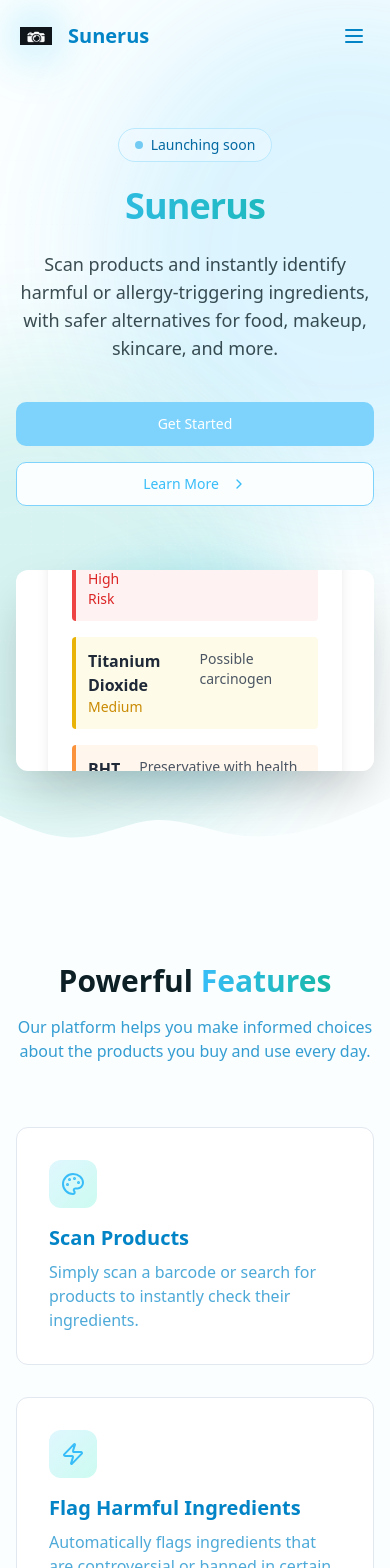
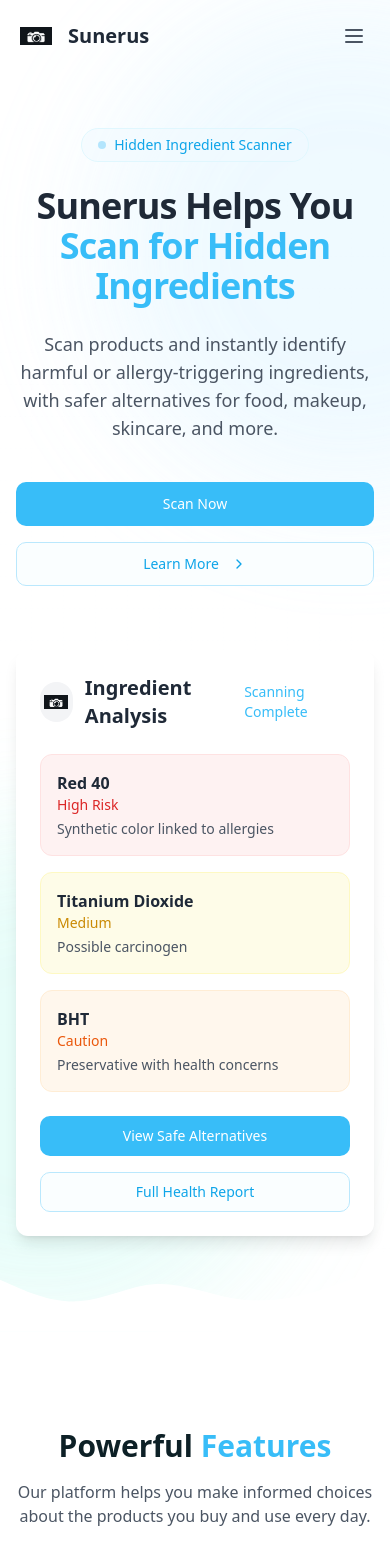
Before and after one commit to dhdhdh392922229/lovable-web-gleam, a React (Vite) app: page / in a window 390 px wide. Shown: the top 1568 px of the page. Built offline with nearby package versions, Linux system fonts and the light colour scheme.

Commit message:
Fix: Improve footer and hero styling
Refactor footer and hero components to align with a light blue, clean aesthetic, similar to Apple's developer interface.

```diff
--- a/src/components/Features.tsx
+++ b/src/components/Features.tsx
@@ -37,13 +37,13 @@ const features = [
 
 const Features = () => {
   return (
-    <section id="features" className="py-24 relative bg-background">
+    <section id="features" className="py-24 relative bg-white">
       <div className="container mx-auto px-4">
         <div className="text-center max-w-3xl mx-auto mb-16">
           <h2 className="text-3xl md:text-4xl font-bold mb-4">
-            Powerful <span className="text-gradient">Features</span>
+            Powerful <span className="text-azure-400">Features</span>
           </h2>
-          <p className="text-azure-600/80">
+          <p className="text-gray-600">
             Our platform helps you make informed choices about the products you buy and use every day.
           </p>
         </div>
@@ -52,15 +52,15 @@ const Features = () => {
           {features.map((feature, index) => (
             <div
               key={index}
-              className="relative group p-8 rounded-xl border border-border bg-white hover:border-azure-300/50 hover:shadow-lg transition-all duration-300"
+              className="relative group p-8 rounded-xl border border-gray-100 bg-white hover:border-azure-100 hover:shadow-lg transition-all duration-300"
             >
-              <div className="absolute -inset-0.5 bg-gradient-to-r from-azure-400 to-opal-500 rounded-xl opacity-0 group-hover:opacity-20 transition-opacity blur-sm"></div>
+              <div className="absolute -inset-0.5 bg-gradient-to-r from-azure-200 to-opal-200 rounded-xl opacity-0 group-hover:opacity-10 transition-opacity blur-sm"></div>
               <div className="relative">
-                <div className="mb-4 p-3 rounded-lg bg-gradient-to-br from-azure-100 to-opal-100 dark:from-azure-900/30 dark:to-opal-800/30 inline-flex">
+                <div className="mb-4 p-3 rounded-lg bg-gradient-to-br from-azure-50 to-opal-50 inline-flex">
                   <feature.icon className="h-6 w-6 text-azure-400" />
                 </div>
-                <h3 className="text-xl font-semibold mb-2 text-azure-600">{feature.title}</h3>
-                <p className="text-azure-600/70">{feature.description}</p>
+                <h3 className="text-xl font-semibold mb-2 text-gray-800">{feature.title}</h3>
+                <p className="text-gray-600">{feature.description}</p>
               </div>
             </div>
           ))}
--- a/src/components/Footer.tsx
+++ b/src/components/Footer.tsx
@@ -10,32 +10,32 @@ const Footer = () => {
           {/* Company Info */}
           <div>
             <div className="flex items-center mb-5">
-              <div className="h-8 w-8 rounded-lg bg-white flex items-center justify-center overflow-hidden">
+              <div className="h-8 w-8 flex items-center justify-center">
                 <img
                   src="/lovable-uploads/239c243a-8627-416b-ac27-45607806694d.png"
                   alt="Sunerus Logo"
                   className="w-6 h-6 object-contain"
                 />
               </div>
-              <span className="ml-2 text-lg font-bold text-azure-600">Sunerus</span>
+              <span className="ml-2 text-lg font-bold text-gray-800">Sunerus</span>
             </div>
-            <p className="text-azure-600/70 mb-4">
+            <p className="text-gray-600 mb-4">
               Helping consumers make informed choices about the products they use by providing detailed information about ingredients and safer alternatives.
             </p>
             <div className="flex space-x-3">
               {/* Social media icons */}
               <a
                 href="#"
-                className="w-8 h-8 rounded-full bg-azure-100 flex items-center justify-center hover:bg-azure-200 transition-colors"
+                className="w-8 h-8 rounded-full bg-azure-50 flex items-center justify-center hover:bg-azure-100 transition-colors"
               >
-                <Instagram className="w-4 h-4 text-azure-600" />
+                <Instagram className="w-4 h-4 text-azure-400" />
                 <span className="sr-only">Instagram</span>
               </a>
               <a
                 href="#"
-                className="w-8 h-8 rounded-full bg-azure-100 flex items-center justify-center hover:bg-azure-200 transition-colors"
+                className="w-8 h-8 rounded-full bg-azure-50 flex items-center justify-center hover:bg-azure-100 transition-colors"
               >
-                <Linkedin className="w-4 h-4 text-azure-600" />
+                <Linkedin className="w-4 h-4 text-azure-400" />
                 <span className="sr-only">LinkedIn</span>
               </a>
             </div>
@@ -43,39 +43,39 @@ const Footer = () => {
 
           {/* Quick Links */}
           <div>
-            <h3 className="font-semibold mb-5 text-azure-700">Quick Links</h3>
+            <h3 className="font-semibold mb-5 text-gray-800">Quick Links</h3>
             <ul className="space-y-3">
-              <li><a href="#" className="text-azure-600/70 hover:text-azure-600 transition-colors">Home</a></li>
-              <li><a href="#features" className="text-azure-600/70 hover:text-azure-600 transition-colors">Features</a></li>
-              <li><a href="#contact" className="text-azure-600/70 hover:text-azure-600 transition-colors">Contact</a></li>
+              <li><a href="#" className="text-gray-600 hover:text-azure-400 transition-colors">Home</a></li>
+              <li><a href="#features" className="text-gray-600 hover:text-azure-400 transition-colors">Features</a></li>
+              <li><a href="#contact" className="text-gray-600 hover:text-azure-400 transition-colors">Contact</a></li>
             </ul>
           </div>
 
           {/* Resources */}
           <div>
-            <h3 className="font-semibold mb-5 text-azure-700">Resources</h3>
+            <h3 className="font-semibold mb-5 text-gray-800">Resources</h3>
             <ul className="space-y-3">
-              <li><a href="#" className="text-azure-600/70 hover:text-azure-600 transition-colors">Ingredient Database</a></li>
-              <li><a href="#" className="text-azure-600/70 hover:text-azure-600 transition-colors">Safer Alternatives</a></li>
-              <li><a href="#" className="text-azure-600/70 hover:text-azure-600 transition-colors">Help Center</a></li>
-              <li><a href="#" className="text-azure-600/70 hover:text-azure-600 transition-colors">User Guides</a></li>
-              <li><a href="#" className="text-azure-600/70 hover:text-azure-600 transition-colors">Privacy Policy</a></li>
+              <li><a href="#" className="text-gray-600 hover:text-azure-400 transition-colors">Ingredient Database</a></li>
+              <li><a href="#" className="text-gray-600 hover:text-azure-400 transition-colors">Safer Alternatives</a></li>
+              <li><a href="#" className="text-gray-600 hover:text-azure-400 transition-colors">Help Center</a></li>
+              <li><a href="#" className="text-gray-600 hover:text-azure-400 transition-colors">User Guides</a></li>
+              <li><a href="#" className="text-gray-600 hover:text-azure-400 transition-colors">Privacy Policy</a></li>
             </ul>
           </div>
 
           {/* Newsletter */}
           <div>
-            <h3 className="font-semibold mb-5 text-azure-700">Stay Updated</h3>
-            <p className="text-azure-600/70 mb-4">Subscribe to our newsletter for the latest updates on ingredient research and app features.</p>
+            <h3 className="font-semibold mb-5 text-gray-800">Stay Updated</h3>
+            <p className="text-gray-600 mb-4">Subscribe to our newsletter for the latest updates on ingredient research and app features.</p>
             <form className="flex">
               <input
                 type="email"
                 placeholder="Enter your email"
-                className="px-4 py-2 rounded-l-lg border border-azure-200 focus:outline-none focus:ring-1 focus:ring-azure-500 flex-grow"
+                className="px-4 py-2 rounded-l-lg border border-gray-200 focus:outline-none focus:ring-1 focus:ring-azure-400 flex-grow"
               />
               <button
                 type="submit"
-                className="bg-azure-300 hover:bg-azure-400 text-white px-4 py-2 rounded-r-lg transition-colors"
+                className="bg-azure-400 hover:bg-azure-500 text-white px-4 py-2 rounded-r-lg transition-colors"
               >
                 Subscribe
               </button>
@@ -83,7 +83,7 @@ const Footer = () => {
           </div>
         </div>
 
-        <div className="pt-8 border-t border-border text-center text-azure-600/60 text-sm">
+        <div className="pt-8 border-t border-gray-100 text-center text-gray-500 text-sm">
           <p>&copy; {new Date().getFullYear()} Sunerus Inc. All rights reserved.</p>
         </div>
       </div>
--- a/src/components/Hero.tsx
+++ b/src/components/Hero.tsx
@@ -6,94 +6,98 @@ import { ChevronRight } from "lucide-react";
 const Hero = () => {
   return (
     <section className="relative pt-32 pb-24 md:pt-40 md:pb-32 overflow-hidden">
-      {/* Background gradient effects */}
+      {/* Background gradient effects - lighter and cleaner */}
       <div className="absolute inset-0 overflow-hidden">
-        <div className="absolute top-0 left-1/4 w-[500px] h-[500px] bg-azure-400/20 rounded-full blur-3xl opacity-30 animate-glow"></div>
-        <div className="absolute bottom-0 right-1/4 w-[500px] h-[500px] bg-opal-500/20 rounded-full blur-3xl opacity-30 animate-glow"></div>
-        <div className="absolute inset-0 bg-grid opacity-20"></div>
+        <div className="absolute top-0 left-1/4 w-[500px] h-[500px] bg-azure-200/30 rounded-full blur-3xl opacity-30 animate-glow"></div>
+        <div className="absolute bottom-0 right-1/4 w-[500px] h-[500px] bg-opal-200/30 rounded-full blur-3xl opacity-30 animate-glow"></div>
+        <div className="absolute inset-0 bg-grid opacity-10"></div>
       </div>
 
       <div className="container relative mx-auto px-4">
         <div className="text-center max-w-4xl mx-auto">
-          <div className="mb-6 inline-flex items-center px-4 py-1.5 rounded-full border border-azure-200 bg-azure-50/50 dark:border-azure-700 dark:bg-azure-900/30">
-            <span className="animate-pulse w-2 h-2 rounded-full bg-azure-500 mr-2"></span>
-            <span className="text-sm font-medium text-azure-700 dark:text-azure-300">Launching soon</span>
+          <div className="mb-6 inline-flex items-center px-4 py-1.5 rounded-full border border-azure-100 bg-azure-50/50">
+            <span className="animate-pulse w-2 h-2 rounded-full bg-azure-300 mr-2"></span>
+            <span className="text-sm font-medium text-azure-500">Hidden Ingredient Scanner</span>
           </div>
 
           <h1 className="text-4xl md:text-6xl lg:text-7xl font-bold mb-6 tracking-tight">
-            <span className="text-gradient block mb-1">Sunerus</span>
+            <span className="text-gray-800 block">Sunerus Helps You</span>
+            <span className="text-azure-400 block">Scan for Hidden Ingredients</span>
           </h1>
 
-          <p className="text-lg md:text-xl text-foreground/80 mb-10 max-w-3xl mx-auto">
+          <p className="text-lg md:text-xl text-gray-600 mb-10 max-w-3xl mx-auto">
             Scan products and instantly identify harmful or allergy-triggering ingredients, with safer alternatives for food, makeup, skincare, and more.
           </p>
 
           <div className="flex flex-col sm:flex-row gap-4 justify-center">
-            <Button size="lg" className="bg-azure-300 hover:bg-azure-400 text-white font-medium px-8">
-              Get Started
+            <Button size="lg" className="bg-azure-400 hover:bg-azure-500 text-white font-medium px-8">
+              Scan Now
             </Button>
-            <Button variant="outline" size="lg" className="group text-azure-400 border-azure-300">
+            <Button variant="outline" size="lg" className="group text-azure-500 border-azure-200">
               Learn More
               <ChevronRight size={16} className="ml-1 group-hover:translate-x-1 transition-transform" />
             </Button>
           </div>
         </div>
 
-        {/* Hero Image */}
+        {/* Hero Image - Ingredient Analysis Card */}
         <div className="mt-16 relative max-w-5xl mx-auto">
-          <div className="glow-effect">
-            <div className="relative rounded-lg overflow-hidden shadow-2xl bg-white dark:bg-gray-800">
-              <div className="aspect-[16/9] w-full overflow-hidden">
-                <div className="h-full w-full flex items-center justify-center p-8">
-                  <div className="w-full max-w-2xl bg-white rounded-xl shadow-lg p-6">
-                    <h3 className="text-xl font-semibold text-gray-800 mb-4">Ingredient Analysis</h3>
-                    <div className="space-y-4">
-                      <div className="p-3 border-l-4 border-red-500 bg-red-50 rounded">
-                        <div className="flex justify-between">
+          <div className="relative rounded-xl overflow-hidden shadow-lg bg-white">
+            <div className="p-6 md:p-8">
+              <div className="flex justify-between items-center mb-6">
+                <div className="flex items-center">
+                  <div className="h-10 w-10 bg-gray-100 flex items-center justify-center rounded-full mr-3">
+                    <img
+                      src="/lovable-uploads/239c243a-8627-416b-ac27-45607806694d.png"
+                      alt="Sunerus Icon"
+                      className="w-6 h-6 object-contain"
+                    />
+                  </div>
+                  <h3 className="text-xl font-semibold text-gray-800">Ingredient Analysis</h3>
+                </div>
+                <span className="text-sm text-azure-400 font-medium">Scanning Complete</span>
+              </div>
+
+              <div className="space-y-4 mb-6">
+                <div className="grid grid-cols-1 md:grid-cols-3 gap-4">
+                  <div className="p-4 border border-red-100 bg-red-50 rounded-lg">
                     <div>
                       <p className="font-bold text-gray-800">Red 40</p>
                       <p className="text-red-600 text-sm font-medium">High Risk</p>
-                          </div>
-                          <span className="text-sm text-gray-600">Synthetic color linked to allergies</span>
+                      <p className="text-sm text-gray-600 mt-1">Synthetic color linked to allergies</p>
                     </div>
                   </div>
 
-                      <div className="p-3 border-l-4 border-yellow-500 bg-yellow-50 rounded">
-                        <div className="flex justify-between">
+                  <div className="p-4 border border-yellow-100 bg-yellow-50 rounded-lg">
                     <div>
                       <p className="font-bold text-gray-800">Titanium Dioxide</p>
                       <p className="text-yellow-600 text-sm font-medium">Medium</p>
-                          </div>
-                          <span className="text-sm text-gray-600">Possible carcinogen</span>
+                      <p className="text-sm text-gray-600 mt-1">Possible carcinogen</p>
                     </div>
                   </div>
 
-                      <div className="p-3 border-l-4 border-orange-400 bg-orange-50 rounded">
-                        <div className="flex justify-between">
+                  <div className="p-4 border border-orange-100 bg-orange-50 rounded-lg">
                     <div>
                       <p className="font-bold text-gray-800">BHT</p>
                       <p className="text-orange-600 text-sm font-medium">Caution</p>
+                      <p className="text-sm text-gray-600 mt-1">Preservative with health concerns</p>
                     </div>
-                          <span className="text-sm text-gray-600">Preservative with health concerns</span>
                   </div>
                 </div>
               </div>
 
-                    <div className="mt-6 flex justify-between">
-                      <Button className="bg-azure-300 hover:bg-azure-400 text-white">View Safe Alternatives</Button>
-                      <Button variant="outline" className="text-azure-400 border-azure-300">Full Health Report</Button>
-                    </div>
-                  </div>
-                </div>
+              <div className="flex flex-col sm:flex-row sm:justify-start gap-4">
+                <Button className="bg-azure-400 hover:bg-azure-500 text-white">View Safe Alternatives</Button>
+                <Button variant="outline" className="text-azure-500 border-azure-200">Full Health Report</Button>
               </div>
             </div>
           </div>
         </div>
       </div>
 
-      {/* Wave separator */}
+      {/* Cleaner wave separator */}
       <div className="absolute bottom-0 left-0 right-0">
-        <svg xmlns="http://www.w3.org/2000/svg" viewBox="0 0 1440 320" className="w-full h-auto text-background">
+        <svg xmlns="http://www.w3.org/2000/svg" viewBox="0 0 1440 320" className="w-full h-auto text-white">
           <path fill="currentColor" fillOpacity="1" d="M0,128L48,149.3C96,171,192,213,288,208C384,203,480,149,576,144C672,139,768,181,864,197.3C960,213,1056,203,1152,176C1248,149,1344,107,1392,85.3L1440,64L1440,320L1392,320C1344,320,1248,320,1152,320C1056,320,960,320,864,320C768,320,672,320,576,320C480,320,384,320,288,320C192,320,96,320,48,320L0,320Z"></path>
         </svg>
       </div>
--- a/src/components/NavBar.tsx
+++ b/src/components/NavBar.tsx
@@ -24,36 +24,34 @@ const NavBar = () => {
     <header
       className={`fixed top-0 left-0 right-0 z-50 transition-all duration-300 ${
         scrolled
-          ? "bg-white/80 dark:bg-gray-900/80 backdrop-blur-md shadow-sm"
+          ? "bg-white/90 backdrop-blur-md shadow-sm"
           : "bg-transparent"
       }`}
     >
       <div className="container mx-auto px-4 py-4 flex items-center justify-between">
         <a href="/" className="flex items-center">
-          <div className="relative glow-effect">
-            <div className="h-10 w-10 rounded-lg flex items-center justify-center overflow-hidden">
-              <img
-                src="/lovable-uploads/239c243a-8627-416b-ac27-45607806694d.png"
-                alt="Sunerus Logo"
-                className="w-8 h-8 object-contain"
-              />
-            </div>
+          <div className="h-10 w-10 flex items-center justify-center">
+            <img
+              src="/lovable-uploads/239c243a-8627-416b-ac27-45607806694d.png"
+              alt="Sunerus Logo"
+              className="w-8 h-8 object-contain"
+            />
           </div>
-          <span className="ml-3 text-xl font-bold text-azure-600">Sunerus</span>
+          <span className="ml-3 text-xl font-bold text-gray-800">Sunerus</span>
         </a>
 
         {/* Desktop Navigation */}
         <nav className="hidden md:flex items-center space-x-8">
-          <a href="#features" className="text-azure-600 hover:text-azure-800 transition-colors">Features</a>
-          <a href="#contact" className="text-azure-600 hover:text-azure-800 transition-colors">Contact</a>
-          <Button className="bg-azure-300 hover:bg-azure-400 text-white transition-colors">
+          <a href="#features" className="text-gray-600 hover:text-azure-500 transition-colors">Features</a>
+          <a href="#contact" className="text-gray-600 hover:text-azure-500 transition-colors">Contact</a>
+          <Button className="bg-azure-400 hover:bg-azure-500 text-white transition-colors">
             Get Started
           </Button>
         </nav>
 
         {/* Mobile Navigation Trigger */}
         <button
-          className="md:hidden p-2 text-azure-600"
+          className="md:hidden p-2 text-gray-600"
           onClick={() => setIsOpen(!isOpen)}
           aria-label="Toggle menu"
         >
@@ -63,23 +61,23 @@ const NavBar = () => {
 
       {/* Mobile Navigation Menu */}
       {isOpen && (
-        <div className="md:hidden bg-background border-t">
+        <div className="md:hidden bg-white border-t">
           <div className="container mx-auto px-4 py-4 flex flex-col space-y-4">
             <a
               href="#features"
-              className="text-azure-600 hover:text-azure-800 py-2 transition-colors"
+              className="text-gray-600 hover:text-azure-500 py-2 transition-colors"
               onClick={() => setIsOpen(false)}
             >
               Features
             </a>
             <a
               href="#contact"
-              className="text-azure-600 hover:text-azure-800 py-2 transition-colors"
+              className="text-gray-600 hover:text-azure-500 py-2 transition-colors"
               onClick={() => setIsOpen(false)}
             >
               Contact
             </a>
-            <Button className="bg-azure-300 hover:bg-azure-400 w-full">
+            <Button className="bg-azure-400 hover:bg-azure-500 w-full text-white">
               Get Started
             </Button>
           </div>
--- a/src/components/Testimonials.tsx
+++ b/src/components/Testimonials.tsx
@@ -32,36 +32,36 @@ const testimonials = [
 
 const Testimonials = () => {
   return (
-    <section id="testimonials" className="py-24 relative">
+    <section id="testimonials" className="py-24 relative bg-gray-50">
       <div className="container mx-auto px-4">
         <div className="text-center max-w-3xl mx-auto mb-16">
           <h2 className="text-3xl md:text-4xl font-bold mb-4">
-            What Our <span className="text-gradient">Users Say</span>
+            What Our <span className="text-azure-400">Users Say</span>
           </h2>
-          <p className="text-azure-600/80">
+          <p className="text-gray-600">
             Hear from people who use Sunerus to make healthier product choices.
           </p>
         </div>
 
         <div className="grid grid-cols-1 md:grid-cols-3 gap-8 max-w-5xl mx-auto">
           {testimonials.map((testimonial, index) => (
-            <Card key={index} className="bg-white border border-border transition-all duration-300 hover:shadow-lg overflow-hidden group">
+            <Card key={index} className="bg-white border border-gray-100 transition-all duration-300 hover:shadow-lg overflow-hidden group">
               <CardContent className="p-6 relative">
-                <div className="absolute top-0 right-0 left-0 h-1 bg-gradient-to-r from-azure-400 to-opal-500 transform origin-left scale-x-0 group-hover:scale-x-100 transition-transform duration-300"></div>
+                <div className="absolute top-0 right-0 left-0 h-1 bg-gradient-to-r from-azure-300 to-opal-300 transform origin-left scale-x-0 group-hover:scale-x-100 transition-transform duration-300"></div>
 
                 <div className="flex mb-4">
                   {[...Array(5)].map((_, i) => (
                     <Star
                       key={i}
-                      className={`w-4 h-4 ${i < testimonial.stars ? "text-azure-300 fill-azure-300" : "text-gray-300"}`}
+                      className={`w-4 h-4 ${i < testimonial.stars ? "text-azure-300 fill-azure-300" : "text-gray-200"}`}
                     />
                   ))}
                 </div>
 
-                <p className="mb-6 text-azure-600/80 italic">&ldquo;{testimonial.content}&rdquo;</p>
+                <p className="mb-6 text-gray-600 italic">&ldquo;{testimonial.content}&rdquo;</p>
 
                 <div className="flex items-center">
-                  <div className="h-12 w-12 rounded-full overflow-hidden mr-4 border-2 border-azure-100 dark:border-azure-800">
+                  <div className="h-12 w-12 rounded-full overflow-hidden mr-4 border-2 border-gray-100">
                     <img
                       src={testimonial.image}
                       alt={testimonial.name}
@@ -69,8 +69,8 @@ const Testimonials = () => {
                     />
                   </div>
                   <div>
-                    <h4 className="font-semibold text-azure-700">{testimonial.name}</h4>
-                    <p className="text-sm text-azure-600/70">{testimonial.role}, {testimonial.company}</p>
+                    <h4 className="font-semibold text-gray-800">{testimonial.name}</h4>
+                    <p className="text-sm text-gray-500">{testimonial.role}, {testimonial.company}</p>
                   </div>
                 </div>
               </CardContent>
--- a/src/pages/Index.tsx
+++ b/src/pages/Index.tsx
@@ -9,7 +9,7 @@ import Footer from '@/components/Footer';
 
 const Index = () => {
   return (
-    <div className="min-h-screen">
+    <div className="min-h-screen bg-white">
       <NavBar />
       <Hero />
       <Features />
```
Lines whose indentation alone changed are shown as unchanged.
